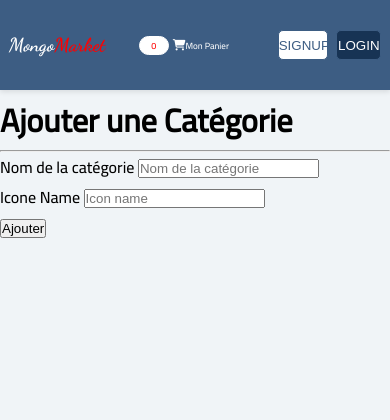
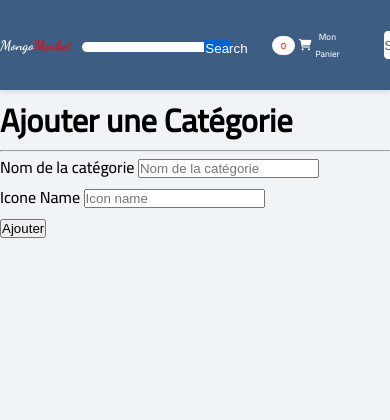
Before and after one commit to lucas09009/MyFinalDi_project, a Flask app: page /ajouterCategorie in a window 390 px wide; the page is wider, and only the part inside the window is pictured. Shown: the top 420 px of that part. Run offline with Flask 3, Linux system fonts and the light colour scheme; some libraries are stand-ins or nearby versions.

Commit message:
Ajout-du-27-12-2023

```diff
--- a/app/routes.py
+++ b/app/routes.py
@@ -598,8 +598,8 @@
         articles = Articles.query.all()
 
         for items in articles:
+            items.image = '/'.join('/'.join(items.image.split('/')[1:]).split('\\'))
             items.image = items.image.split('/')[-1]
-            # items.image = ''.join(''.join(items.image.split('/')[1:]).split('\\'))
 
             if not current_user.is_authenticated:
                 pass
--- a/app/static/css/stylesheet.css
+++ b/app/static/css/stylesheet.css
@@ -1071,9 +1071,9 @@
         font-size: 25px;
     }
 
-    .username{
+    /* .username{
         margin-left:30px
-    }
+    } */
 }
 
 
@@ -1088,8 +1088,10 @@
     }
 
     .SearchDiv button {
-        height:25px
-    }
+        height:25px;
+        margin-top:1px
+    }
+
     .mongo{
         font-size: 22px;
     }
@@ -1098,9 +1100,9 @@
         font-size:10px
     }
 
-    .panier-div{
+    /* .panier-div{
         margin-left:14px
-    }
+    } */
 
     .articles-div{
         margin-left:8px
@@ -1119,19 +1121,20 @@
     }
 
     .SearchDiv input{
-        width: 7cm;
-        height: 20px
+        width: 8cm;
+        height: 22px
     }
     .SearchDiv button {
-        height:20px
+        height:22px;
+        margin-top:1px
     }
     .mongo{
-        font-size: 18px;
-    }
-   .mon-main .liste{
+        font-size: 22px;
+    }
+   /* .mon-main .liste{
         width:90%;
         font-size:10px
-    }
+    } */
 
 
 
@@ -1144,22 +1147,22 @@
     }
 
     .SearchDiv input{
-        width: 5cm;
-        height: 15px;
+        width: 7cm;
+        height: 20px;
         margin-left: 10px;
 
     }
     .SearchDiv button {
-        height:15px;
+        height:20px;
     }
     .mongo{
-        font-size: 13px;
-    }
-   .mon-main .liste{
+        font-size: 22px;
+    }
+   /* .mon-main .liste{
         width:90%;
         font-size:12px;
         list-style: none;
-    }
+    } */
     .message{
         display:none;
     }
@@ -1177,30 +1180,76 @@
         font-size:45px
     } */
 
+    /* .panier-div{
+        font-size: 16px;
+    }
+
+    .articles-div{
+        font-size:17px
+    } */
+}
+
+@media screen and (max-width: 828px) {
+    .bloc {
+        width: 100%
+    }
+
+    .SearchDiv input{
+        width: 6cm;
+        height: 17px;
+        margin-left: 10px;
+
+    }
+    .SearchDiv button {
+        height:17px;
+    }
+    .mongo{
+        font-size: 18px;
+    }
+
     .panier-div{
-        font-size: 11px;
+        font-size: 12px;
     }
 
     .articles-div{
-        font-size:11px
-    }
-}
+        font-size:12px
+    }
+
+    .username{
+    font-size: 12px;
+    }
+}
+
 @media screen and (max-width: 668px) {
     .bloc {
         width: 100%
     }
 
-    .SearchDiv{
-        display: none
-    }
+    .SearchDiv input{
+        width: 5cm;
+        height: 14px;
+        margin-left: 10px;
+
+    }
+    .SearchDiv button {
+        height:14px;
+    }
+
     .mongo{
-        font-size:19px;
-    }
-   .mon-main .liste{
-        width:90%;
-        font-size:8px
-    }
-
+        font-size:17px;
+    }
+
+    .panier-div{
+        font-size: 10px;
+    }
+
+    .articles-div{
+        font-size:10px
+    }
+
+    .username{
+    font-size: 10px;
+    }
     .exposition-images{
         flex:1;
         flex-basis: 100%;
@@ -1231,7 +1280,6 @@
         width: auto;
         text-align: center;
         cursor:pointer;
-        margin-left:25px;
         font-size:9px
     }
 
@@ -1240,22 +1288,87 @@
         align-items: center;
         width: auto;
         text-align: center;
-        margin-left:20px;
         font-size:9px
     }
 
     .profil {
         display:flex;
         align-items:center;
-        margin-left: 40px
     }
 
     .profil .username{
-        font-size:16px;
-        margin-left: 40px;
-    }
-}
-
+        font-size:10px;
+    }
+}
+
+
+@media screen and (max-width: 571px) {
+    .bloc {
+        width: 100%
+    }
+
+    .SearchDiv input{
+        width: 4cm;
+        height: 12px;
+        margin-left: 10px;
+
+    }
+    .SearchDiv button {
+        height:12px;
+        width:28px;
+    }
+
+
+    .mongo{
+        font-size:14px;
+    }
+
+    .username{
+    font-size: 8px;
+    }
+    .exposition-images{
+        flex:1;
+        flex-basis: 100%;
+    }
+
+    .signup-lien{
+        background-color: white;
+        color:#3d5d83;
+        width:50px;
+        border-radius: 5px;
+        border:1px solid #3d5d83;
+        height: 30px;
+        /* margin-left: 20px; */
+    }
+
+    .login-lien{
+        background-color:#173354 ;
+        color:white;
+        width:45px;
+        border-radius: 5px;
+        border:1px solid #3d5d83;
+        height: 30px
+    }
+
+    .panier-div{
+        cursor:pointer;
+        font-size:9px
+    }
+
+    .articles-div{
+        cursor:pointer;
+        font-size:9px
+    }
+
+    .profil {
+        display:flex;
+        align-items:center;
+    }
+
+    .profil .username{
+        font-size:10px;
+    }
+}
 .big-div{
     background-image: url('/static/images/bas-affichage-angle-plusieurs-affaires-financier-gratte-ciel-batiments-dans-singapour.jpg');
     background-size: cover;
--- a/app/templates/adminhome.html
+++ b/app/templates/adminhome.html
@@ -62,7 +62,7 @@
                         <div class="description">
 
                             <span class="article_description">Mise en vente par: {{article.user_name|upper}} SHOP</span>
-                            <span class="article_description">{{article.Description}}</span>
+                            <span class="article_description">{{article.Description if article.Description|length <= 24 else article.Description[:35] ~  '...' }}</span>
                             <span class="article_name">{{article.name if article.name|length <= 24 else article.name[:21] ~  '...' }}</span>
                             <span class="article_price">{{article.price}}francs</span>
 
--- a/app/templates/articles_details.html
+++ b/app/templates/articles_details.html
@@ -32,6 +32,7 @@
                                         <img src="{{ url_for('static', filename='images/'+items.image) }}" width="100px" height="auto"
                                             alt="{{ items.name }}">
                                     </a>
+
                                 </div>
                                 <div style="display:flex; height:100px">
                                     <div class="description" style="margin: 20px 0px 0px 30px;">
@@ -115,7 +116,6 @@
                                 {% endif %}
                                 {% endfor %}
                             </div>
-
                         </div>
                         <div style="width:30%; margin: 45px 40px 0px 0px; background-color: white;">
                         <p style="font-family: Courgette; text-align: center;">Articles avec le plus de vues</p>
@@ -145,7 +145,6 @@
                                     <img src="{{ url_for('static', filename='images/'+items.image) }}" width="100px" height="auto"
                                         alt="{{ items.name }}">
                                 </a>
-
                             </div>
                             <div style="display:flex; height:100px">
                                 <div class="description" style="margin: 20px 0px 0px 30px;">
```
